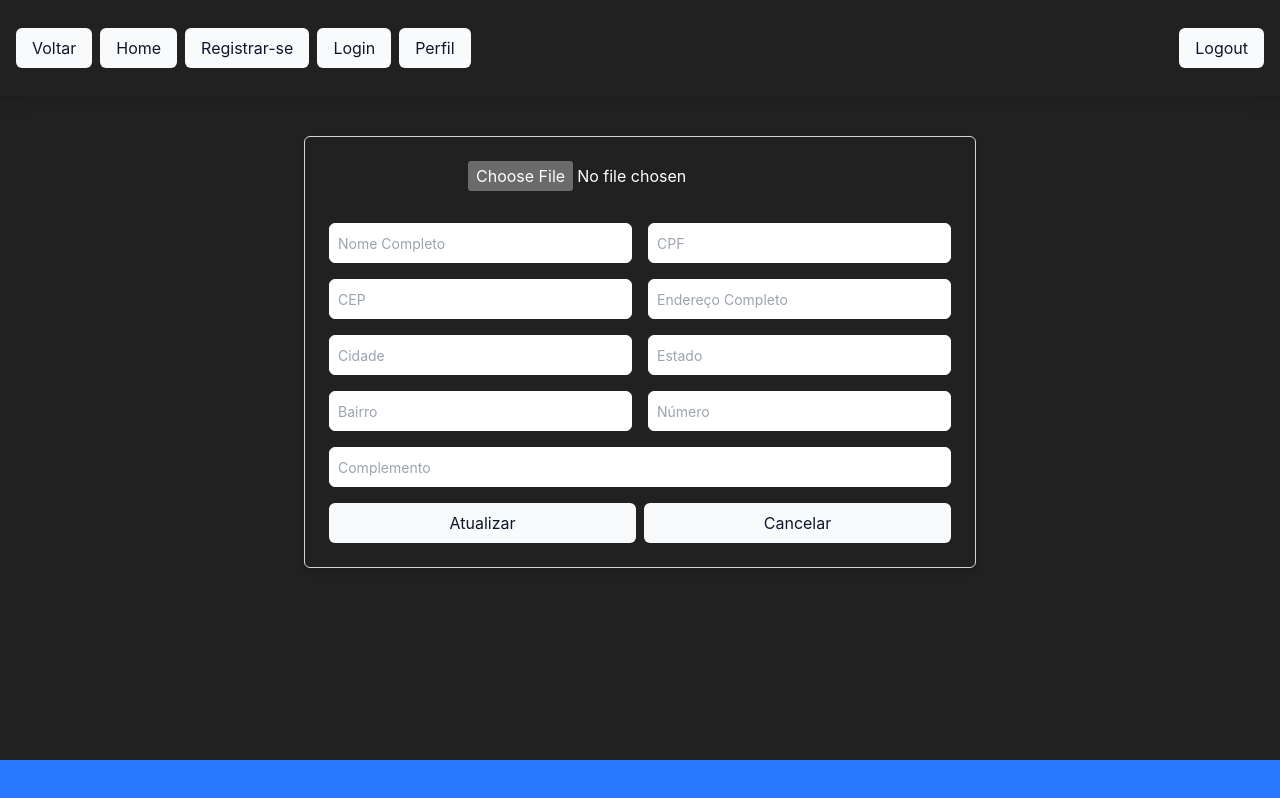
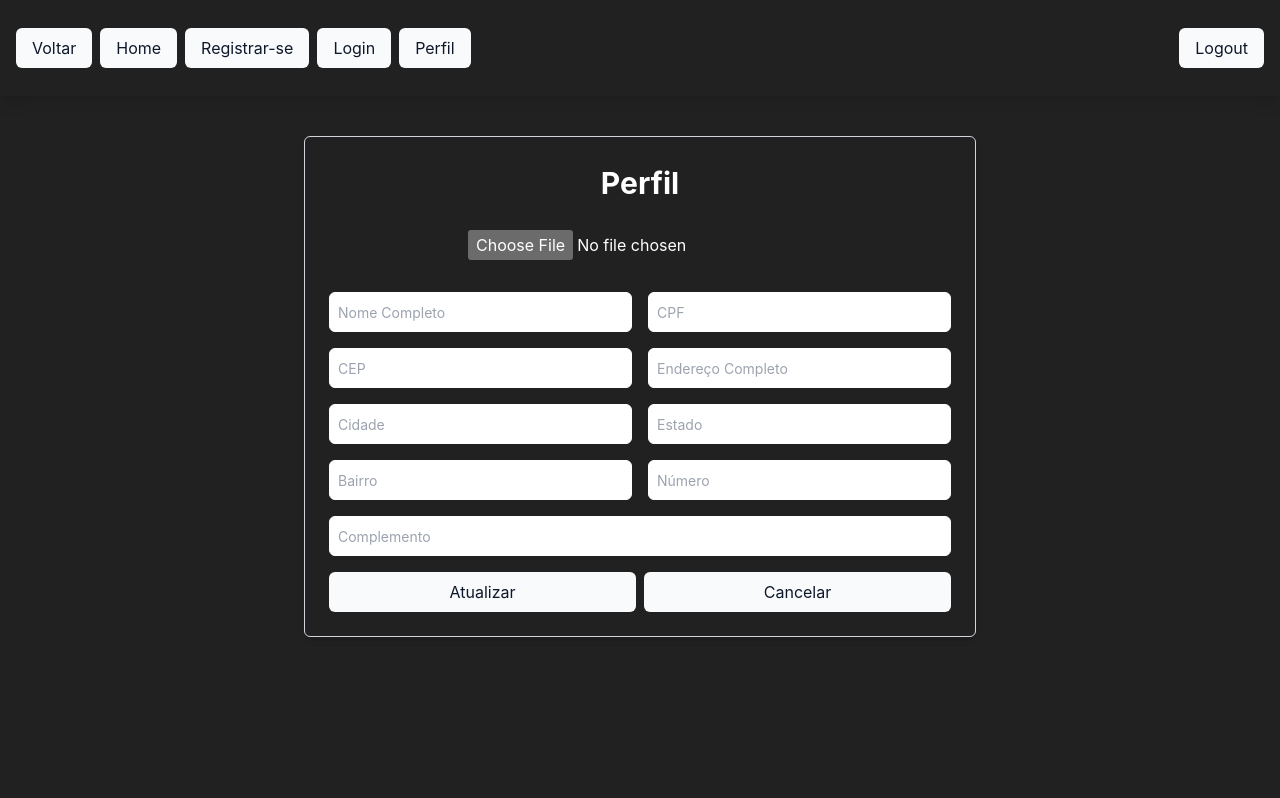
Before and after one commit to GUGALU/projeto-leilao, a Next.js app: page /profile in a window 1280 px wide. Built offline with nearby package versions, Linux system fonts and the light colour scheme; sample sign-in values are in the browser's storage.

Commit message:
Feature/dashboard (#4)
* feat: added charts to dashboard(mocked values)

* feat: dashboard finished

---------

Co-authored-by: Gustavo Polli <gugalupolli@gmaill.com>

```diff
--- a/app/layout.js
+++ b/app/layout.js
@@ -20,7 +20,7 @@ export default function RootLayout({ children }) {
         >
           <Header />
           <main className="flex-grow">{children}</main>
-          <Footer />
+          {/* <Footer /> */}
         </ThemeProvider>
       </body>
     </html>
--- a/app/profile/page.jsx
+++ b/app/profile/page.jsx
@@ -100,13 +100,8 @@ export default function Profile() {
   return (
     <div className="flex justify-center my-10 mx-auto rounded-md">
       <div className="flex flex-col w-full max-w-2xl rounded-md shadow-md border border-gray-300 p-6 gap-6">
-        <div className="flex justify-center">
-          <input
-            type="file"
-            accept="image/*"
-            onChange={handleFileChange}
-            className="mb-2"
-          />
+        <h1 className="text-3xl font-bold flex justify-center">Perfil</h1>
+        <div className="flex justify-center items-center gap-6">
           {photoPreview && (
             <img
               src={photoPreview}
@@ -114,6 +109,12 @@ export default function Profile() {
               className="w-32 h-32 object-cover rounded-full mb-4"
             />
           )}
+          <input
+            type="file"
+            accept="image/*"
+            onChange={handleFileChange}
+            className="mb-2"
+          />
         </div>
 
         <form
--- a/components/header/header.jsx
+++ b/components/header/header.jsx
@@ -6,6 +6,7 @@ import { BackButton } from "../button/backButton";
 
 const Header = () => {
   const router = useRouter();
+  const [disable, setDisable] = useState();
 
   const handleLogout = () => {
     localStorage.removeItem("token");
@@ -21,6 +22,7 @@ const Header = () => {
             <Button
               onClick={() => router.push("/")}
               className="hidden h-10 md:flex"
+              disabled={disable}
             >
               <span>Home</span>
             </Button>
--- a/package.json
+++ b/package.json
@@ -18,6 +18,7 @@
     "@radix-ui/react-slot": "^1.1.0",
     "@radix-ui/react-tabs": "^1.1.0",
     "@radix-ui/react-tooltip": "^1.1.2",
+    "axios": "^1.7.7",
     "class-variance-authority": "^0.7.0",
     "clsx": "^2.1.1",
     "i18next": "^23.14.0",
```
Also changed, not shown: 1 other file (tests, documents, lock files or other folders).
